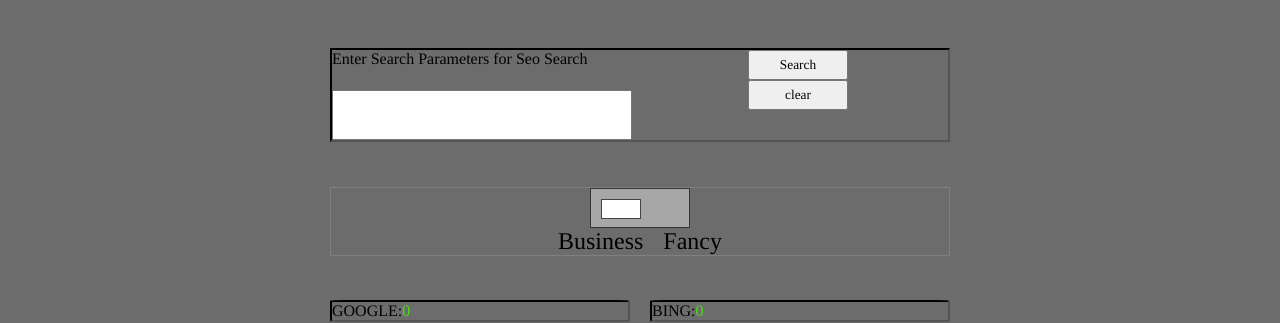
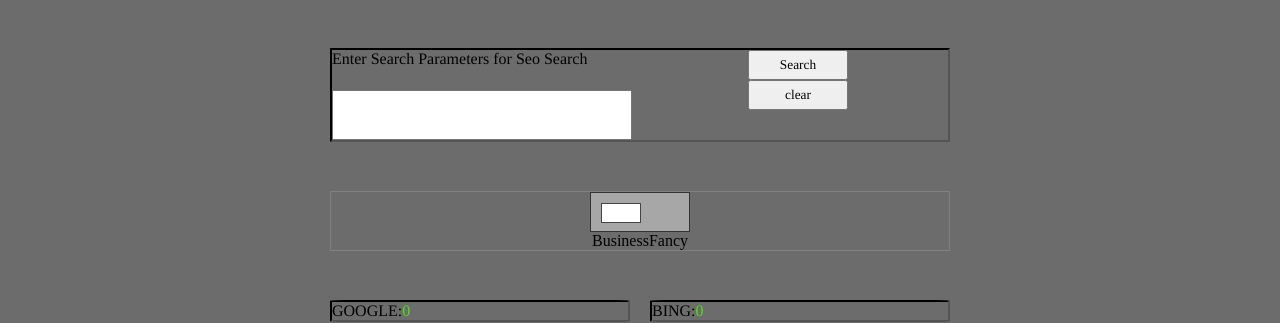
Before and after one commit to J1marotta/infoTrack-ceo-seo, a Next.js app: page / in a window 1280 px wide. Shown: the top 323 px of the page. Built offline with nearby package versions, Linux system fonts and the light colour scheme.

Commit message:
fix accesability

```diff
--- a/components/Search.js
+++ b/components/Search.js
@@ -1,8 +1,9 @@
 import { motion as m } from 'framer-motion'
 import { animationProps } from './index'
 import styles from '../styles/Search.module.css'
+import { fetchData } from '../store/FetchData'
 
-const Search = ({ mode, clearSearch, setSearch, searchQuery }) => {
+const Search = ({ mode, clearSearch, setSearch, searchQuery, status }) => {
   const searchLabel =
     mode === 'fancy' ? 'Seo Search' : 'Enter Search Parameters for Seo Search'
 
@@ -48,6 +49,8 @@ const Search = ({ mode, clearSearch, setSearch, searchQuery }) => {
         padding: '4px',
         height: '30px',
         width: '100px',
+        whileHover: { scale: 1 },
+        onTap: { scale: 1 },
       },
       fancy: {
         height: '50px',
@@ -91,6 +94,7 @@ const Search = ({ mode, clearSearch, setSearch, searchQuery }) => {
         variants={variants.form}
         onSubmit={(e) => {
           e.preventDefault()
+          fetchData(searchQuery)
         }}
         className={styles.searchContainer}
       >
@@ -100,6 +104,7 @@ const Search = ({ mode, clearSearch, setSearch, searchQuery }) => {
           </m.label>
 
           <m.input
+            disabled={status !== 'ready'}
             variants={variants.input}
             type="text"
             id="searchInput"
--- a/components/Switch.js
+++ b/components/Switch.js
@@ -2,7 +2,7 @@ import { motion as m } from 'framer-motion'
 import { animationProps } from './index'
 import styles from '../styles/Switch.module.css'
 
-const Switch = ({ mode, setMode }) => {
+const Switch = ({ mode, setMode, setStatus }) => {
   const variants = {
     label: {
       business: {
@@ -71,28 +71,26 @@ const Switch = ({ mode, setMode }) => {
       variants={variants.div}
       className={styles.switchContainer}
     >
-      <m.div
+      <m.button
         variants={variants.switch}
         className={styles.switch}
-        data-isOn={mode}
+        data-mode={mode}
         role="radio"
         id="fancy mode"
-        onClick={() => setMode()}
+        onClick={() => {
+          setMode()
+          setTimeout(() => {
+            setStatus('ready')
+          }, 2500)
+        }}
+        tabIndex={0}
       >
         <m.div className={styles.handle} variants={variants.handle} layout />
-      </m.div>
+      </m.button>
 
       <div className={styles.spaceNames}>
-        <m.span variants={variants.span}>
-          <m.label variants={variants.label} htmlFor="fancy mode">
-            Business
-          </m.label>
-        </m.span>
-        <m.span variants={variants.span}>
-          <m.label variants={variants.label} htmlFor="fancy mode">
-            Fancy
-          </m.label>
-        </m.span>
+        <m.span variants={variants.span}>Business</m.span>
+        <m.span variants={variants.span}>Fancy</m.span>
       </div>
     </m.div>
   )
--- a/package.json
+++ b/package.json
@@ -11,6 +11,7 @@
   "dependencies": {
     "@testing-library/jest-dom": "^5.11.4",
     "@testing-library/react": "^11.0.2",
+    "axios": "^0.20.0",
     "babel-jest": "^26.3.0",
     "framer-motion": "^2.6.13",
     "identity-obj-proxy": "^3.0.0",
--- a/pages/api/hello.js
+++ /dev/null
@@ -1,6 +0,0 @@
-// Next.js API route support: https://nextjs.org/docs/api-routes/introduction
-
-export default (req, res) => {
-  res.statusCode = 200
-  res.json({ name: 'John Doe' })
-}
--- a/pages/index.js
+++ b/pages/index.js
@@ -12,6 +12,8 @@ export default function Home() {
     setMode,
     googleData,
     bingData,
+    status,
+    setStatus,
   } = useStore()
 
   const footerWords = (mode) =>
@@ -45,9 +47,10 @@ export default function Home() {
             setSearch={setSearch}
             clearSearch={clearSearch}
             searchQuery={searchQuery}
+            status={status}
           />
 
-          <Switch mode={mode} setMode={setMode} />
+          <Switch mode={mode} setMode={setMode} setStatus={setStatus} />
           <Results mode={mode} googleData={googleData} bingData={bingData} />
           <footer
             className={mode === 'fancy' ? styles.footerAlign : styles.footer}
--- /dev/null
+++ b/store/FetchData.js
@@ -0,0 +1,5 @@
+import axios from 'axios'
+
+export const fetchData = () => {
+  console.log({ searchQuery })
+}
--- a/store/store.js
+++ b/store/store.js
@@ -11,8 +11,11 @@ const useStore = create((set) => ({
   mode: 'business',
   setMode: () =>
     set((state) => ({
+      status: 'animating',
       mode: state.mode === 'business' ? 'fancy' : 'business',
     })),
+  status: 'ready',
+  setStatus: (x) => set(() => ({ status: x })),
 }))
 
 export default useStore
--- a/styles/Switch.module.css
+++ b/styles/Switch.module.css
@@ -22,7 +22,7 @@
   border: 1px solid #333;
 }
 
-.switch[data-isOn='fancy'] {
+.switch[data-mode='fancy'] {
   justify-content: flex-end;
 }
 
```
